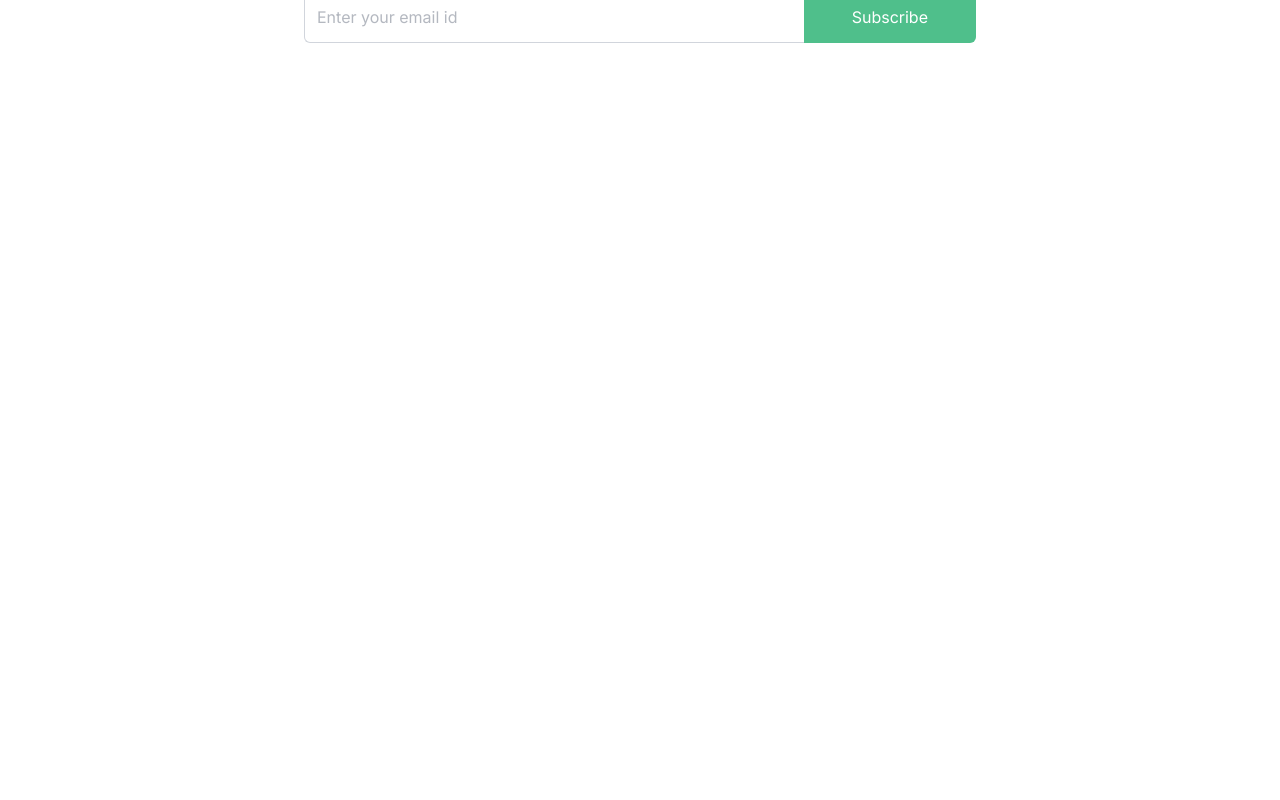
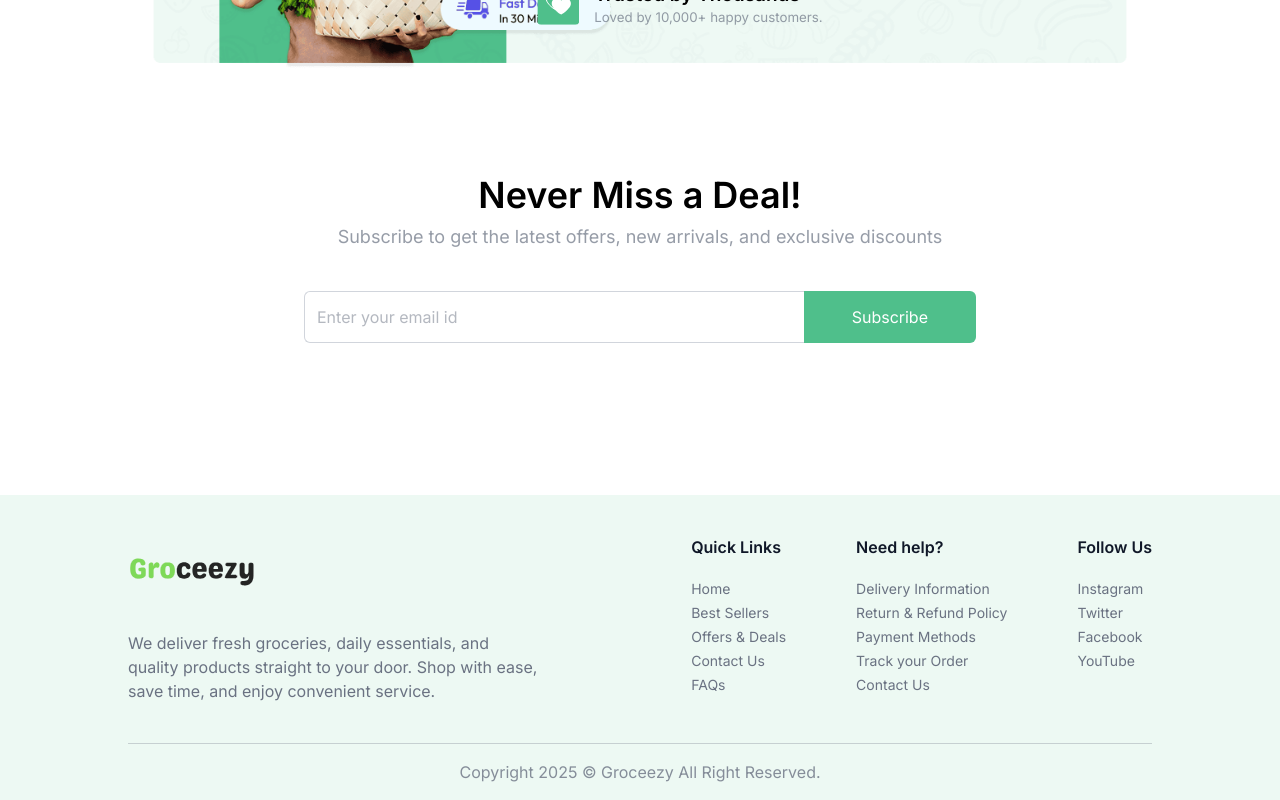
Before and after one commit to kithvin/Groceezy, a React (Vite) app in the folder Frontend/: page / in a window 1280 px wide. Shown: the part 1923-2723 px from the top of the page. Before the commit the page ends 2022 px from the top, so only its background shows below. Built offline with nearby package versions, Linux system fonts and the light colour scheme.

Commit message:
Implemented footer section in Groceezy App

```diff
--- a/Frontend/src/App.jsx
+++ b/Frontend/src/App.jsx
@@ -3,6 +3,7 @@
 import { Route, Routes, useLocation } from "react-router-dom"; // Routing tools
 import Home from "./pages/Home"; // Home page
 import { Toaster } from "react-hot-toast"; // Import Toaster for showing notifications
+import Footer from "./components/Footer"; // Footer component
 
 function App() {
   // Check if the current path includes "seller"
@@ -25,6 +26,9 @@
           <Route path="/" element={<Home />} />
         </Routes>
       </div>
+
+      {/* Render Footer only if the route is not a seller route */}
+      {!isSellerPath && <Footer />}
     </div>
   );
 }
--- a/Frontend/src/components/BestSeller.jsx
+++ b/Frontend/src/components/BestSeller.jsx
@@ -17,7 +17,7 @@
       <div className="grid grid-cols-2 sm:grid-cols-3 md:grid-cols-3 lg:grid-cols-4 xl:grid-cols-5 gap-6">
         {products
           .filter((product) => product.inStock) // Only in-stock products
-          .slice(0, 5)
+          .slice(0, 10)
           .map((product, index) => (
             <div key={index} className="flex justify-center">
               <ProductCard product={product} /> {/* Show product card */}
--- /dev/null
+++ b/Frontend/src/components/Footer.jsx
@@ -0,0 +1,61 @@
+import React from "react";
+import { assets, footerLinks } from "../IMG/assets"; // Import logo and footer links
+
+const Footer = () => {
+  return (
+    // Outer container with padding and background color
+
+    <div className="px-6 md:px-16 lg:px-24 xl:px-32 mt-24 bg-primary/10">
+
+      {/* Top section with logo, description, and footer links */}
+
+      <div className="flex flex-col md:flex-row items-start justify-between gap-10 py-10 border-b border-gray-500/30 text-gray-500">
+
+        {/* Logo and short description */}
+        <div>
+          <img className="w-34 md:w-32" src={assets.logo} alt="logo" />
+          <p className="max-w-[410px] mt-6">
+            We deliver fresh groceries, daily essentials, and quality products
+            straight to your door. Shop with ease, save time, and enjoy
+            convenient service.
+          </p>
+        </div>
+
+        {/* Footer link sections */}
+
+        <div className="flex flex-wrap justify-between w-full md:w-[45%] gap-5">
+          {footerLinks.map((section, index) => (
+            <div key={index}>
+
+              {/* Section title */}
+
+              <h3 className="font-semibold text-base text-gray-900 md:mb-5 mb-2">
+                {section.title}
+              </h3>
+
+              {/* Links under each section */}
+
+              <ul className="text-sm space-y-1">
+                {section.links.map((link, i) => (
+                  <li key={i}>
+                    <a href={link.url} className="hover:underline transition">
+                      {link.text}
+                    </a>
+                  </li>
+                ))}
+              </ul>
+            </div>
+          ))}
+        </div>
+      </div>
+
+      {/* Bottom copyright text */}
+
+      <p className="py-4 text-center text-sm md:text-base text-gray-500/80">
+        Copyright {new Date().getFullYear()} © Groceezy All Right Reserved.
+      </p>
+    </div>
+  );
+};
+
+export default Footer;
```
